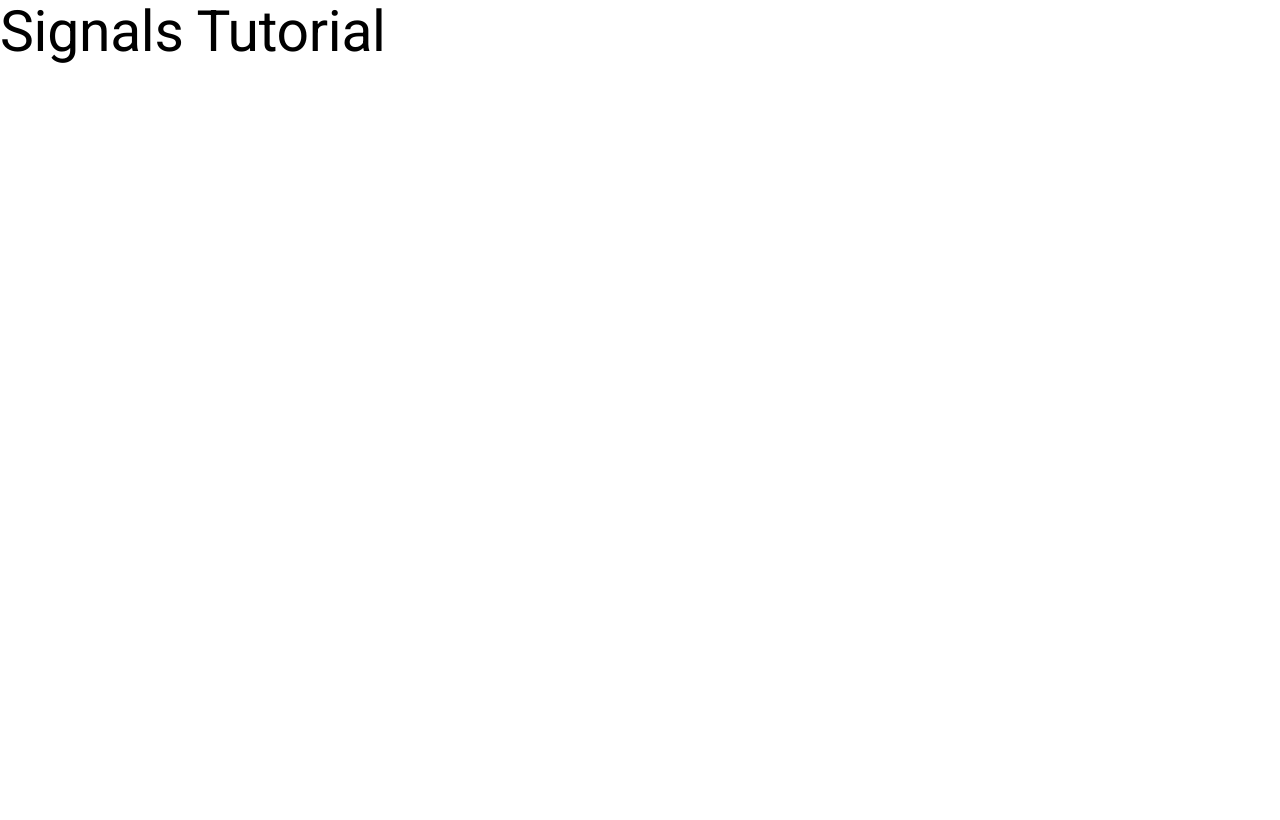
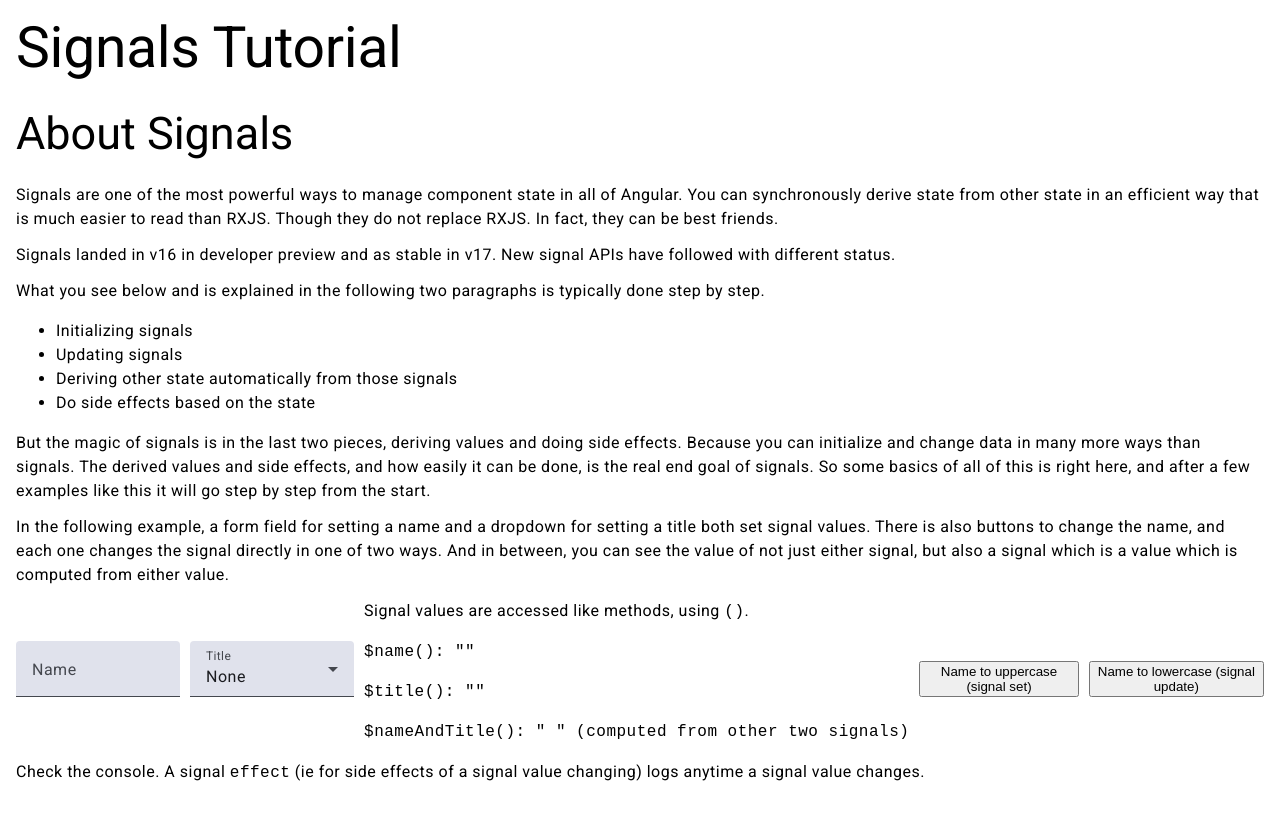
Before and after one commit to msmallest/signals-tutorial, an Angular app: page / in a window 1280 px wide. Shown: the top 820 px of the page. Built offline with nearby package versions, Linux system fonts and the light colour scheme.

Commit message:
feat: simple showcase of signal primatives

```diff
--- a/src/app/About/signals-about/signals-about.component.ts
+++ b/src/app/About/signals-about/signals-about.component.ts
@@ -1,9 +1,23 @@
-import { Component } from '@angular/core';
-
+import { JsonPipe } from '@angular/common';
+import { Component, computed, effect, inject, signal } from '@angular/core';
+import {
+  FormsModule,
+  NonNullableFormBuilder,
+  ReactiveFormsModule,
+} from '@angular/forms';
+import { MatFormFieldModule } from '@angular/material/form-field';
+import { MatInputModule } from '@angular/material/input';
+import { MatSelectModule } from '@angular/material/select';
 @Component({
   selector: 'app-signals-about',
   standalone: true,
-  imports: [],
+  imports: [
+    MatFormFieldModule,
+    FormsModule,
+    MatInputModule,
+    MatSelectModule,
+    JsonPipe,
+  ],
   template: `
     <h2>About Signals</h2>
     <p>
@@ -16,6 +30,114 @@ import { Component } from '@angular/core';
       Signals landed in v16 in developer preview and as stable in v17. New
       signal APIs have followed with different status.
     </p>
+    <p>
+      What you see below and is explained in the following two paragraphs is
+      typically done step by step.
+    </p>
+    <ul>
+      <li>Initializing signals</li>
+      <li>Updating signals</li>
+      <li>Deriving other state automatically from those signals</li>
+      <li>Do side effects based on the state</li>
+    </ul>
+    <p>
+      But the magic of signals is in the last two pieces, deriving values and
+      doing side effects. Because you can initialize and change data in many
+      more ways than signals. The derived values and side effects, and how
+      easily it can be done, is the real end goal of signals. So some basics of
+      all of this is right here, and after a few examples like this it will go
+      step by step from the start.
+    </p>
+    <p>
+      In the following example, a form field for setting a name and a dropdown
+      for setting a title both set signal values. There is also buttons to
+      change the name, and each one changes the signal directly in one of two
+      ways. And in between, you can see the value of not just either signal, but
+      also a signal which is a value which is computed from either value.
+    </p>
+    <div id="form-and-signals">
+      <mat-form-field>
+        <mat-label>Name</mat-label>
+        <input matInput [(ngModel)]="$name" />
+      </mat-form-field>
+      <mat-form-field>
+        <mat-label>Title</mat-label>
+        <mat-select [(ngModel)]="$title">
+          <mat-option value="">None</mat-option>
+          <mat-option value="the Great">the Great</mat-option>
+        </mat-select>
+      </mat-form-field>
+      <div>
+        <p>Signal values are accessed like methods, using <code>()</code>.</p>
+        <pre>$name(): {{ $name() | json }}</pre>
+        <pre>$title(): {{ $title() | json }}</pre>
+        <pre>
+$nameAndTitle(): {{
+            $nameAndTitle() | json
+          }} (computed from other two signals)</pre
+        >
+      </div>
+      <button (click)="uppercaseName()">Name to uppercase (signal set)</button>
+      <button (click)="lowercaseName()">
+        Name to lowercase (signal update)
+      </button>
+    </div>
+    <p>
+      Check the console. A signal <code>effect</code> (ie for side effects of a
+      signal value changing) logs anytime a signal value changes.
+    </p>
+  `,
+  styles: `
+    #form-and-signals {
+        display: flex;
+        align-items: center;
+        justify-content: center;
+        gap: 10px;
+    }
   `,
 })
-export class SignalsAboutComponent {}
+export class SignalsAboutComponent {
+  // Lower case `signal` are given initial values, and can be set with:
+  //
+  // 1) ngModel ---> $name = signal(''); [(ngModel)]="$name" ngModel
+  //    See the template and how it sets name and title
+  //
+  // 2) .set ---> $name = signal(''); $name.set('value here')
+  //    See the button method `uppercaseName`. Best for primitives.
+  //
+  // 3) .update --> $count = signal(0); $count.update(value => value + 1)
+  //    See the button method `lowercaseName`. Best for objects.
+  $name = signal('');
+  $title = signal('');
+
+  // `computed` will
+  $nameAndTitle = computed(() => this.$name() + ' ' + this.$title());
+
+  // `.set` doing exactly what it sounds like
+  uppercaseName() {
+    this.$name.set(this.$name().toLowerCase());
+  }
+
+  // `.update` in this example is so simple it could just be `.set`, but it is
+  //     more powerful and relevant for complex data like objects, where you may
+  //     need to desctructure properties
+  lowercaseName() {
+    this.$name.update((name) => name.toUpperCase());
+  }
+
+  constructor() {
+    // `effect` is one of the more complex uses of signals, but it is short for "side effect"
+    // It is really good for console logging, as it will log whenever a signal value changes.
+    // So if any one of these 3 signals change, they all change.
+    effect(() =>
+      console.log(
+        '$name()',
+        this.$name(),
+        '\n$title()',
+        this.$title(),
+        '\nnameAndTitle()',
+        this.$nameAndTitle()
+      )
+    );
+  }
+}
--- a/src/app/app.component.ts
+++ b/src/app/app.component.ts
@@ -1,10 +1,14 @@
 import { Component } from '@angular/core';
 import { RouterOutlet } from '@angular/router';
+import { SignalsAboutComponent } from './About/signals-about/signals-about.component';
 
 @Component({
   selector: 'app-root',
   standalone: true,
-  imports: [RouterOutlet],
-  template: ` <h1>Signals Tutorial</h1> `,
+  imports: [RouterOutlet, SignalsAboutComponent],
+  template: `
+    <h1>Signals Tutorial</h1>
+    <app-signals-about />
+  `,
 })
 export class AppComponent {}
--- a/src/styles.scss
+++ b/src/styles.scss
@@ -1,4 +1,11 @@
 /* You can add global styles to this file, and also import other style files */
 
-html, body { height: 100%; }
-body { margin: 0; font-family: Roboto, "Helvetica Neue", sans-serif; }
+html,
+body {
+  height: 100%;
+  margin: 1rem;
+}
+body {
+  margin: 0;
+  font-family: Roboto, "Helvetica Neue", sans-serif;
+}
```
